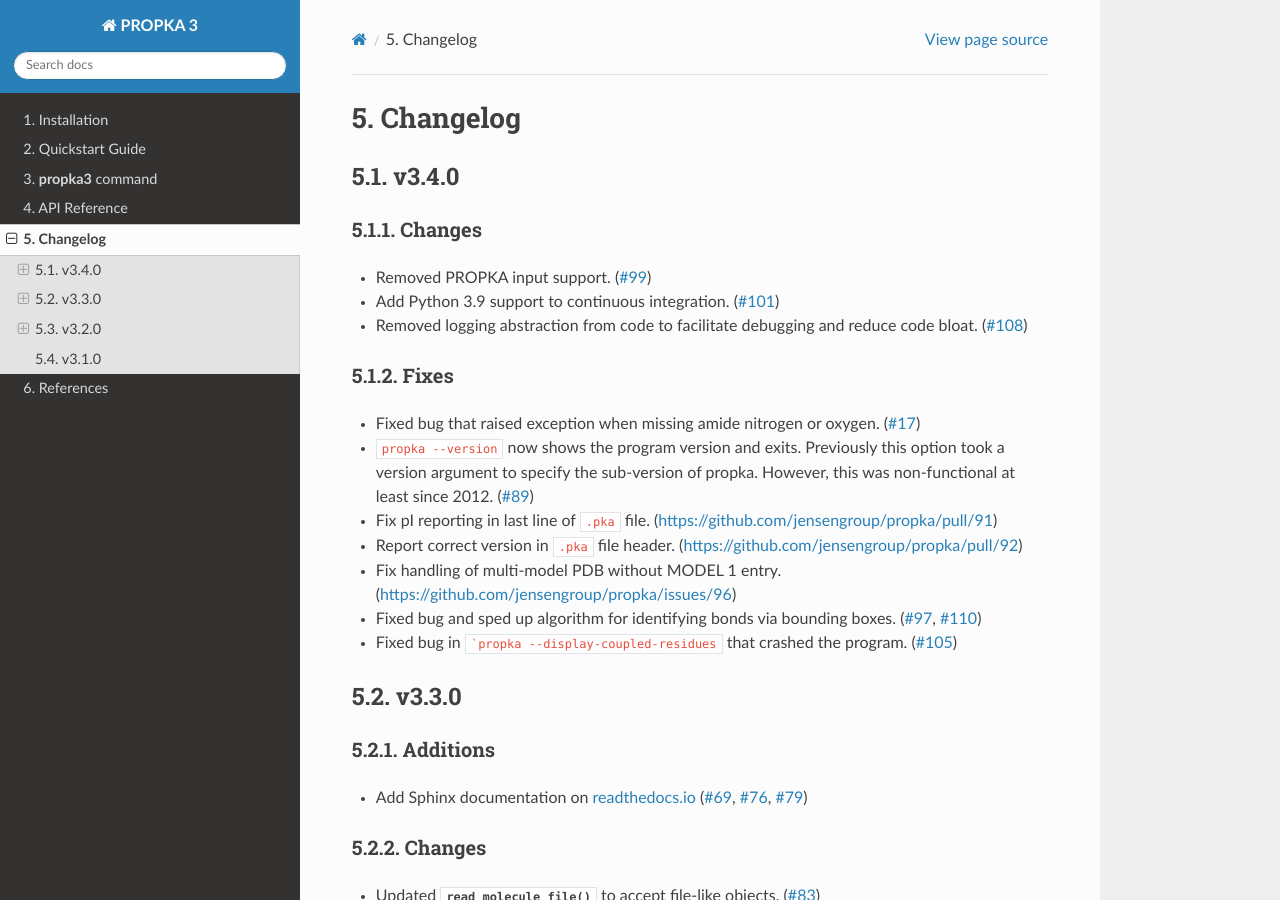
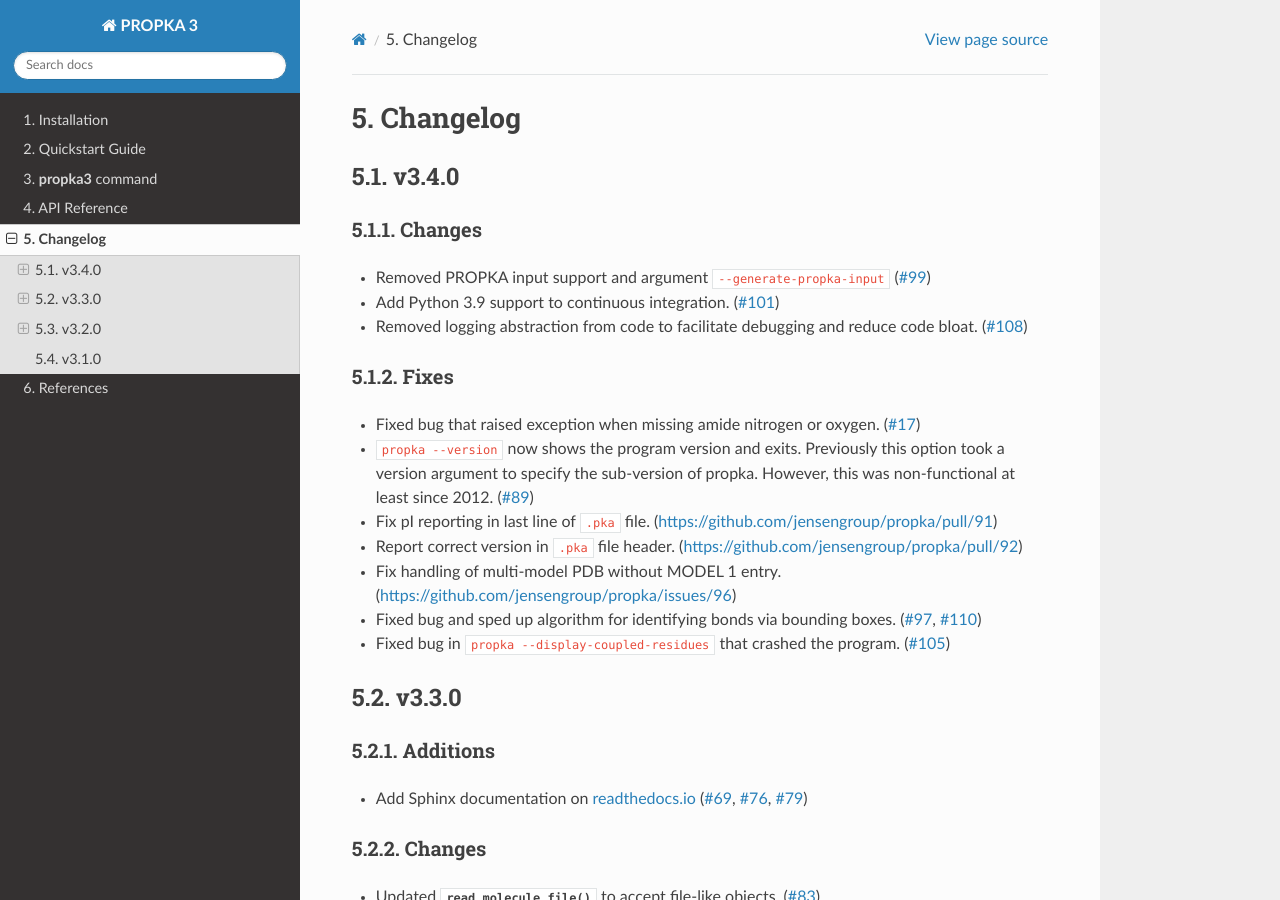
Before and after one commit to jensengroup/propka, a Sphinx documentation site: the page built from docs/source/changelog.rst, in a window 1280 px wide and 900 px high. Built offline with Sphinx 7.4.7 and the Read the Docs theme 2.0.0, drawn with Linux system fonts in a browser that asks for light colours.

Commit message:
Address comments on change log.
See https://github.com/jensengroup/propka/commit/d87afb3df55d97080756c3739af1f856d2b5a94d#commitcomment-45090556

````diff
--- a/docs/source/changelog.rst
+++ b/docs/source/changelog.rst
@@ -8,7 +8,7 @@
 Changes
 -------
 
-* Removed PROPKA input support.
+* Removed PROPKA input support and argument ``--generate-propka-input``
   (`#99 <https://github.com/jensengroup/propka/issues/99>`_)
 
 * Add Python 3.9 support to continuous integration.
@@ -40,7 +40,7 @@
 * Fixed bug and sped up algorithm for identifying bonds via bounding boxes.
   (`#97 <https://github.com/jensengroup/propka/issues/97>`_, `#110 <https://github.com/jensengroup/propka/pull/110>`_)
 
-* Fixed bug in ```propka --display-coupled-residues`` that crashed the program.
+* Fixed bug in ``propka --display-coupled-residues`` that crashed the program.
   (`#105 <https://github.com/jensengroup/propka/issues/105>`_)
 
 
````
